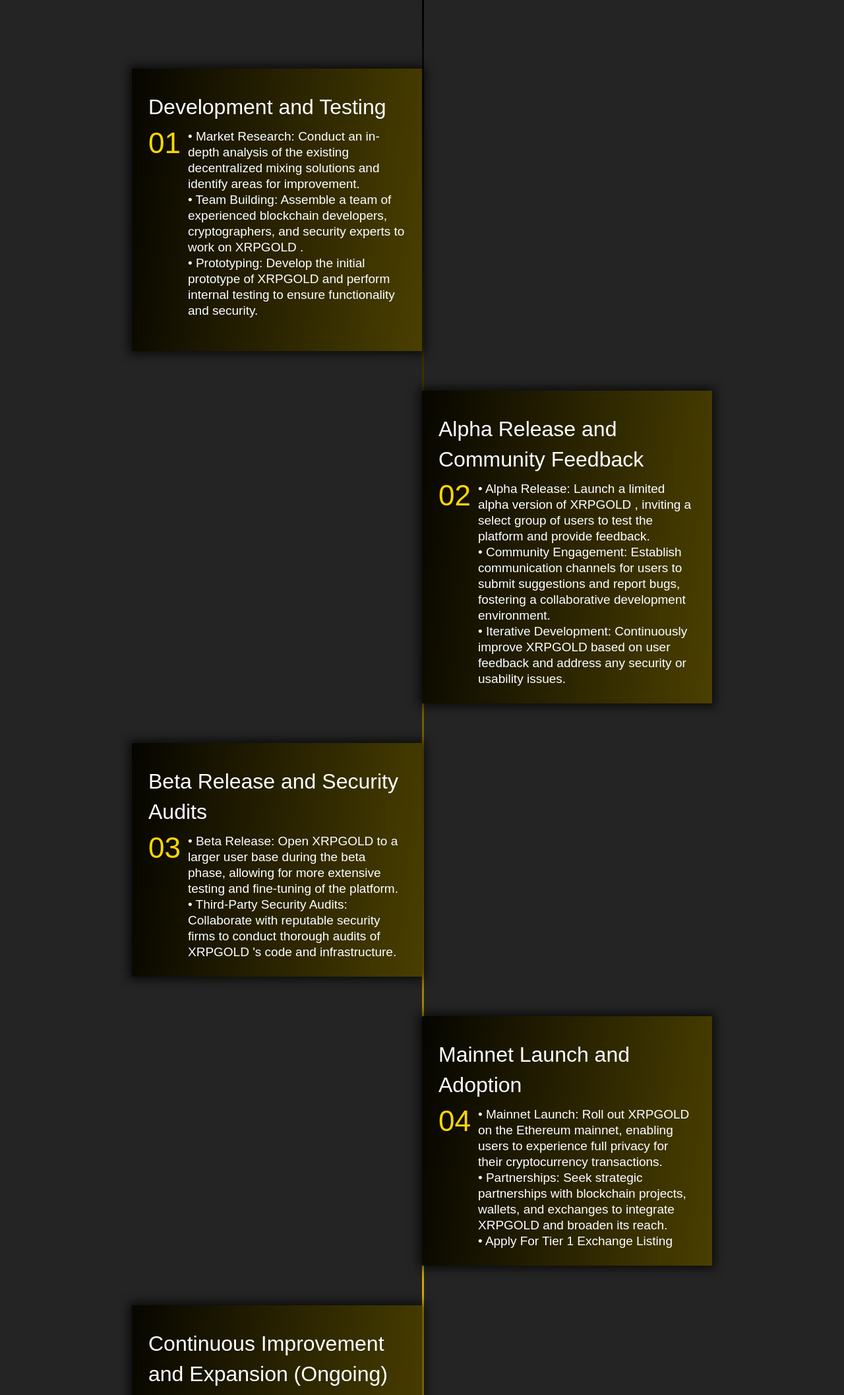
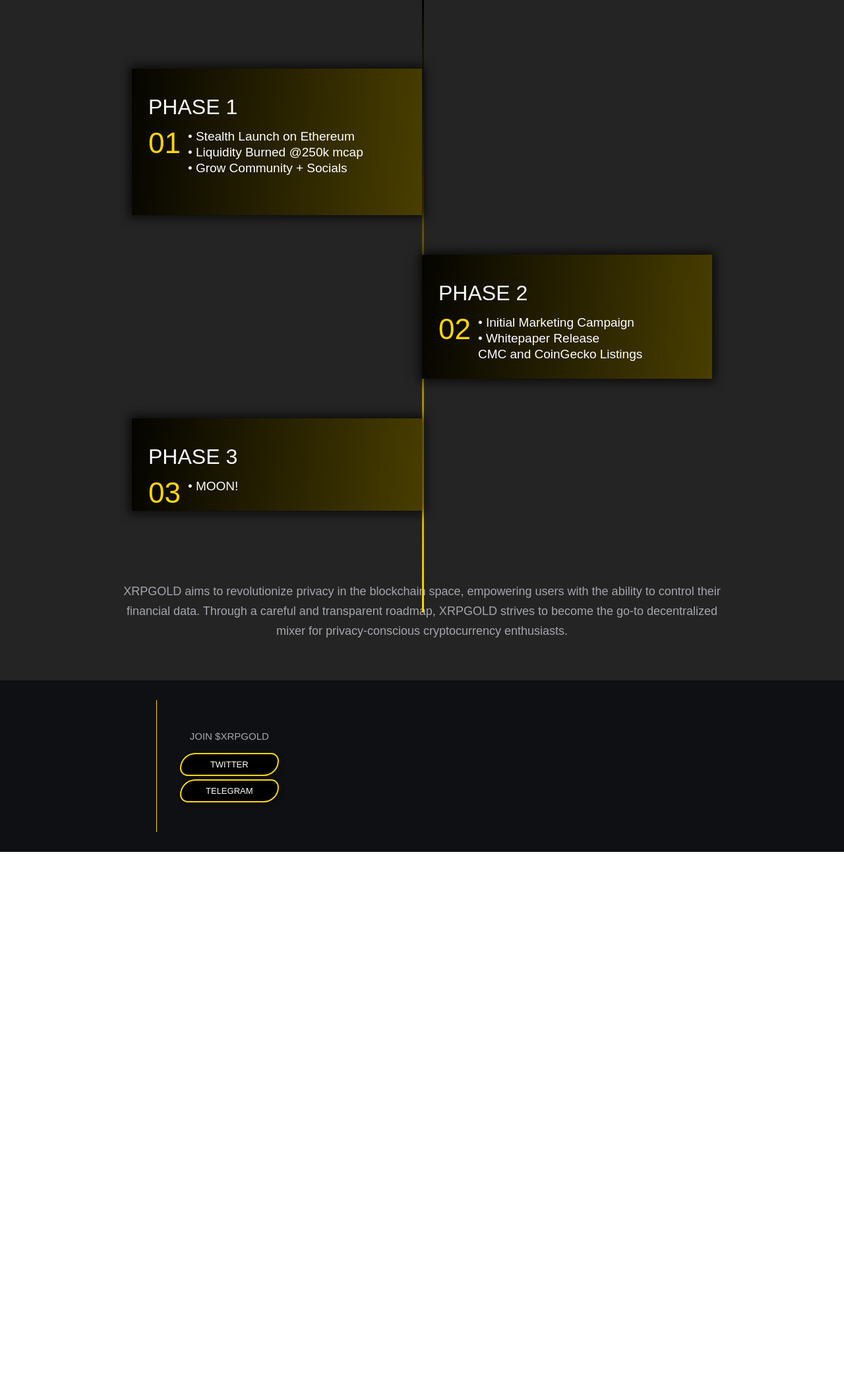
Before and after one commit to s13p/xrpgold, a plain HTML site: page index.html in a window 1280 px wide. Shown: the part 2298-4412 px from the top of the page at 66% size. After the commit the page ends 3589 px from the top, so only its background shows below. Drawn offline with nearby package versions, Linux system fonts and the light colour scheme; some packages are replaced by stand-ins of ours; a script that the page names is missing; files whose address does not match are found by name; a web font is replaced by a local one.

Commit message:
Update index.html

```diff
--- a/index.html
+++ b/index.html
@@ -563,7 +563,7 @@
 
             </div>
             <div>
-              <h3 class="heading-7 color-text-span">3% / 3%</h3>
+              <h3 class="heading-7 color-text-span">0% / 0%</h3>
 
             </div>
 
@@ -582,7 +582,7 @@
 
             </div>
             <div>
-              <h3 class="heading-7 color-text-span">100,000,000,000</h3>
+              <h3 class="heading-7 color-text-span">100M 😅😅😅😅😅😅😅😅😅😅😅😅😅😅😅😅😅😅😅 </h3>
 
             </div>
 
@@ -626,14 +626,12 @@
           <div class="timeline-article">
             <div class="content-left-container">
               <div class="content-left">
-                <h2>Development and Testing </h2>
-                <p> • Market Research: Conduct an in-depth analysis of the existing decentralized mixing solutions and
-                  identify areas for improvement.</br>
-                  • Team Building: Assemble a team of experienced blockchain developers, cryptographers, and security
-                  experts to work on XRPGOLD .</br>
-                  • Prototyping: Develop the initial prototype of XRPGOLD and perform internal testing to ensure
-                  functionality and security.
-                  </br> <br>
+                <h2>PHASE 1 <h2>
+                <p> • Stealth Launch on Ethereum</br>
+                   • Liquidity Burned @250k mcap </br>
+                    • Grow Community + Socials</br>
+
+             <br>
 
                   <span class="article-number">01</span>
                 </p>
@@ -650,13 +648,10 @@
 
             <div class="content-right-container">
               <div class="content-right">
-                <h2>Alpha Release and Community Feedback </h2>
-                <p> • Alpha Release: Launch a limited alpha version of XRPGOLD , inviting a select group of users to
-                  test the platform and provide feedback.<br>
-                  • Community Engagement: Establish communication channels for users to submit suggestions and report
-                  bugs, fostering a collaborative development environment.<br>
-                  • Iterative Development: Continuously improve XRPGOLD based on user feedback and address any security
-                  or usability issues.
+                <h2>PHASE 2 </h2>
+                <p> • Initial Marketing Campaign <br>
+                  • Whitepaper Release<br>
+                  CMC and CoinGecko Listings
 
                   <span class="article-number">02</span>
                 </p>
@@ -671,54 +666,16 @@
           <div class="timeline-article">
             <div class="content-left-container">
               <div class="content-left">
-                <h2> Beta Release and Security Audits </h2>
-                <p> • Beta Release: Open XRPGOLD to a larger user base during the beta phase, allowing for more
-                  extensive testing and fine-tuning of the platform.<br>
-                  • Third-Party Security Audits: Collaborate with reputable security firms to conduct thorough audits of
-                  XRPGOLD 's code and infrastructure.<span class="article-number">03</span></p>
+                <h2> PHASE 3 </h2>
+                <p> • MOON!<br>
+              <span class="article-number">03</span></p>
               </div>
               <span class="timeline-author"></span>
             </div>
 
 
           </div>
-          <div class="timeline-article">
 
-            <div class="content-right-container">
-              <div class="content-right">
-                <h2>Mainnet Launch and Adoption </h2>
-                <p> • Mainnet Launch: Roll out XRPGOLD on the Ethereum mainnet, enabling users to experience full
-                  privacy for their cryptocurrency transactions.
-                  <br>
-                  • Partnerships: Seek strategic partnerships with blockchain projects, wallets, and exchanges to
-                  integrate XRPGOLD and broaden its reach.<br>
-                  • Apply For Tier 1 Exchange Listing
-                  <span class="article-number">04</span>
-                </p>
-              </div>
-              <span class="timeline-author"></span>
-            </div>
-
-          </div>
-          <div class="timeline-article">
-            <div class="content-left-container">
-              <div class="content-left">
-                <h2>Continuous Improvement and Expansion (Ongoing)</h2>
-                <p>
-                  • Community Governance: Implement a decentralized governance model, allowing XRPGOLD users to have a
-                  say in the platform's future development. <br>
-                  • Integration with Other Blockchains: Explore the possibility of extending XRPGOLD 's support to other
-                  blockchain networks beyond Ethereum. <br>
-                  • Research and Innovation: Continuously invest in research and development to stay at the forefront of
-                  privacy-enhancing technologies.
-                  <span class="article-number">05</span>
-                </p>
-              </div>
-              <span class="timeline-author"></span>
-            </div>
-
-
-          </div>
 
         </div>
         <p style="text-align: center; padding:5rem auto;margin: 0;">
```
